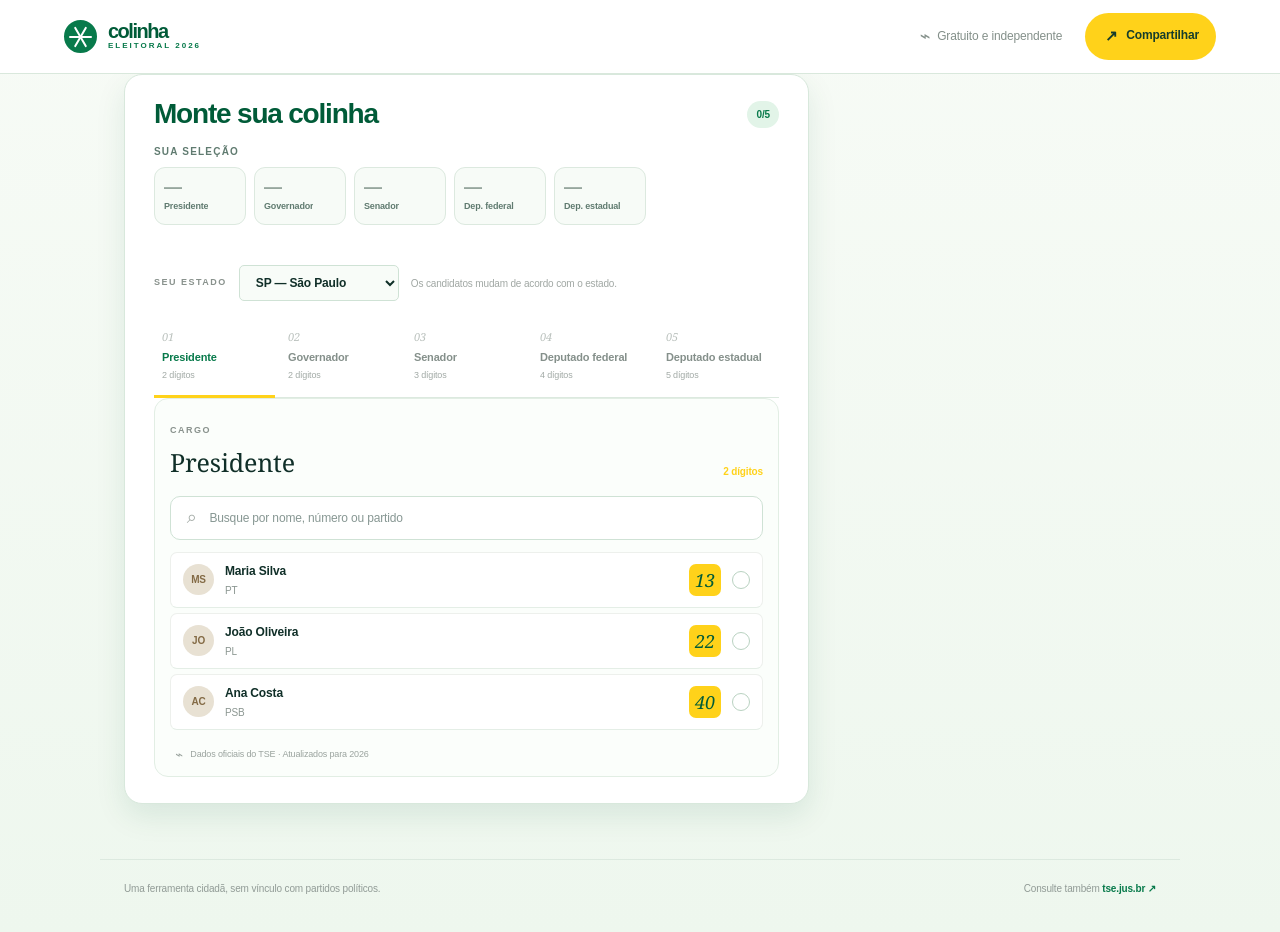
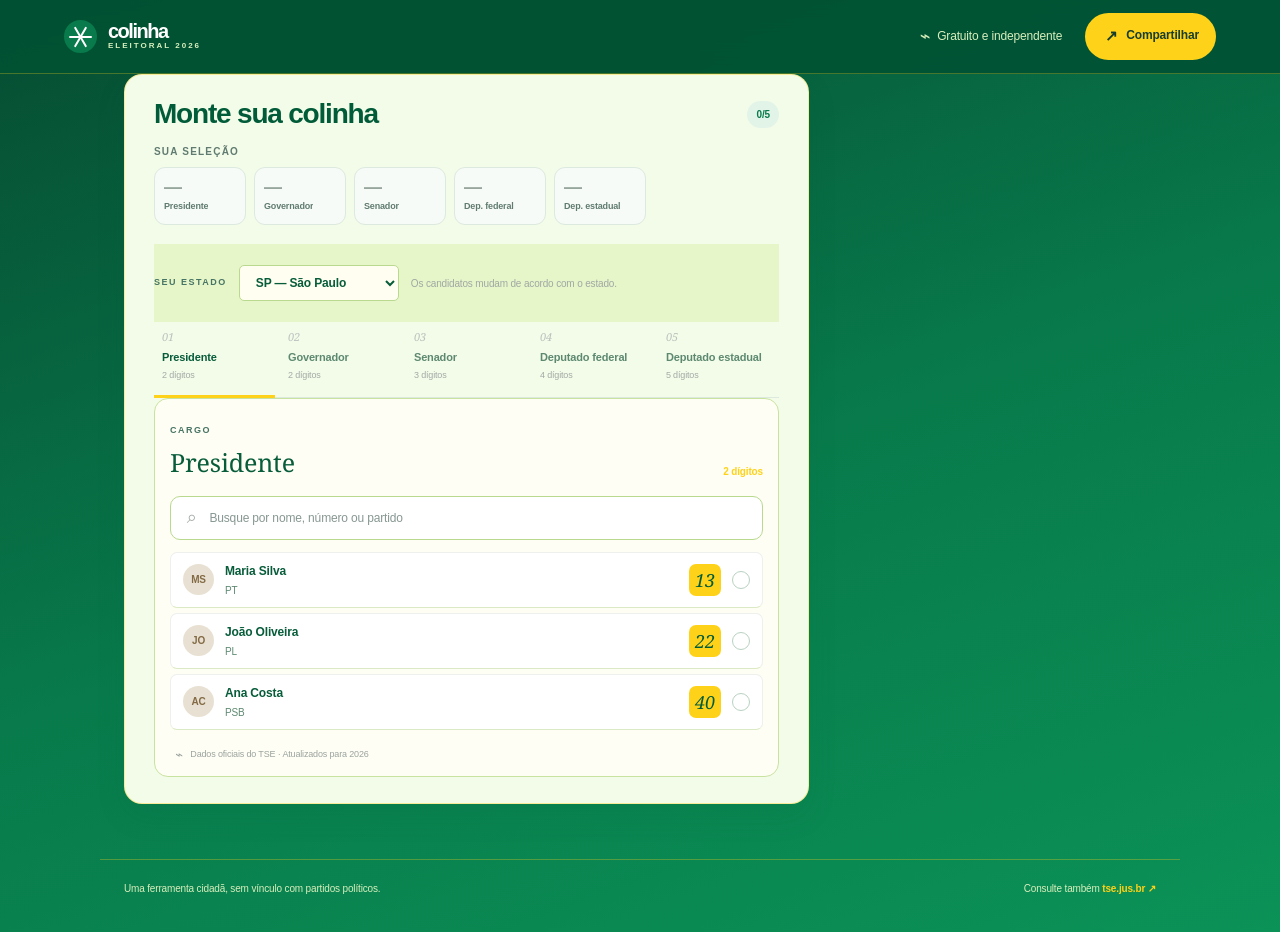
Before and after one commit to ailtonandrade/app-de-colinha-eleitoral, a Next.js app: page / in a window 1280 px wide. Built offline with nearby package versions, Linux system fonts and the light colour scheme.

Commit message:
feat: update global color scheme with Brazilian green accents

```diff
--- a/app/globals.css
+++ b/app/globals.css
@@ -135,6 +135,41 @@ button { cursor: pointer; }
 .print-button { background: var(--orange); color: #163d2a; }
 .footer a { color: var(--green); }
 
+/* Paleta principal: verde brasileiro com acentos solares. */
+body { background: #064c32; color: #fff; }
+.app-shell { background: linear-gradient(160deg, #064c32 0%, #087a4b 52%, #0b9257 100%); color: #fff; }
+.topbar { background: rgba(0, 82, 52, .94); border-bottom-color: rgba(255, 210, 26, .28); }
+.brand, .brand strong { color: #fff; }
+.brand small, .secure { color: #d8efbd; }
+.hero h1, .hero p, .hero-note, .card-heading h2, .card-heading p, .builder-title h1 { color: #fff; }
+.eyebrow { color: #ffd21a; }
+.hero h1 em { color: #ffd21a; }
+.hero p { color: #e2f4db; }
+.hero-note { color: #d8efbd; }
+.content-grid { color: #fff; }
+.builder-card { background: #f3fbe9; border-color: rgba(255, 210, 26, .38); }
+.card-heading h2, .builder-title h1 { color: #075c3a; }
+.card-heading p, .selected-strip-label, .location-row label, .mini-label { color: #477565; }
+.progress-label { color: #075c3a; background: #d9f19c; }
+.location-row { background: #e7f6c9; }
+.location-row select { background: #fffef0; color: #075c3a; border-color: #b9d98e; }
+.office-tab { color: #5d8971; }
+.office-tab.active { color: #075c3a; }
+.candidate-area { background: #fffef4; border-color: #c8e39f; }
+.candidate-title h3 { color: #075c3a; }
+.search-wrap { background: #fff; border-color: #b9d98e; }
+.candidate { border-bottom-color: #dbeac4; }
+.candidate-info strong { color: #075c3a; }
+.candidate-info small { color: #5d8971; }
+.selected-chip { background: #e9f7d2; border-color: #b9d98e; color: #477565; }
+.selected-chip.filled { background: #087a4b; border-color: #ffd21a; color: #fff; }
+.selected-chip.filled small { color: #f4ffd7; }
+.slip-card { background: linear-gradient(145deg, #004a30 0%, #087a4b 58%, #12a263 100%); border-color: #ffd21a; }
+.slip-top h2, .slip-item strong { color: #fff; }
+.print-button { background: #ffd21a; color: #064c32; }
+.footer { color: #d8efbd; border-top-color: rgba(255, 210, 26, .3); }
+.footer a { color: #ffd21a; }
+
 /* Fluxo direto: a montagem começa imediatamente no mobile. */
 .builder-title { display:flex; align-items:center; justify-content:space-between; margin-bottom:16px; }
 .builder-title h1 { margin:0; color:var(--green-dark); font-size:28px; line-height:1; letter-spacing:-1.2px; font-weight:900; }
```
